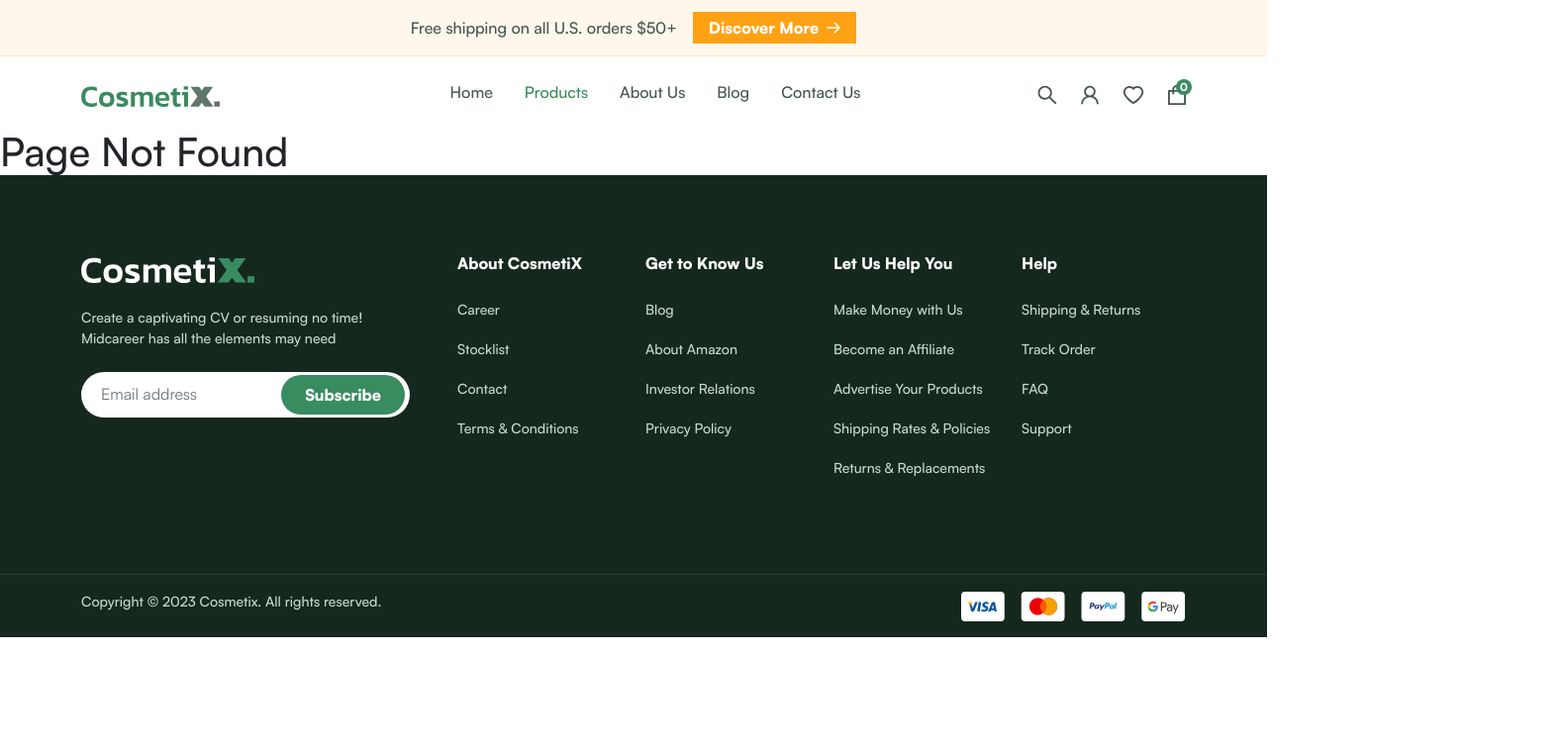
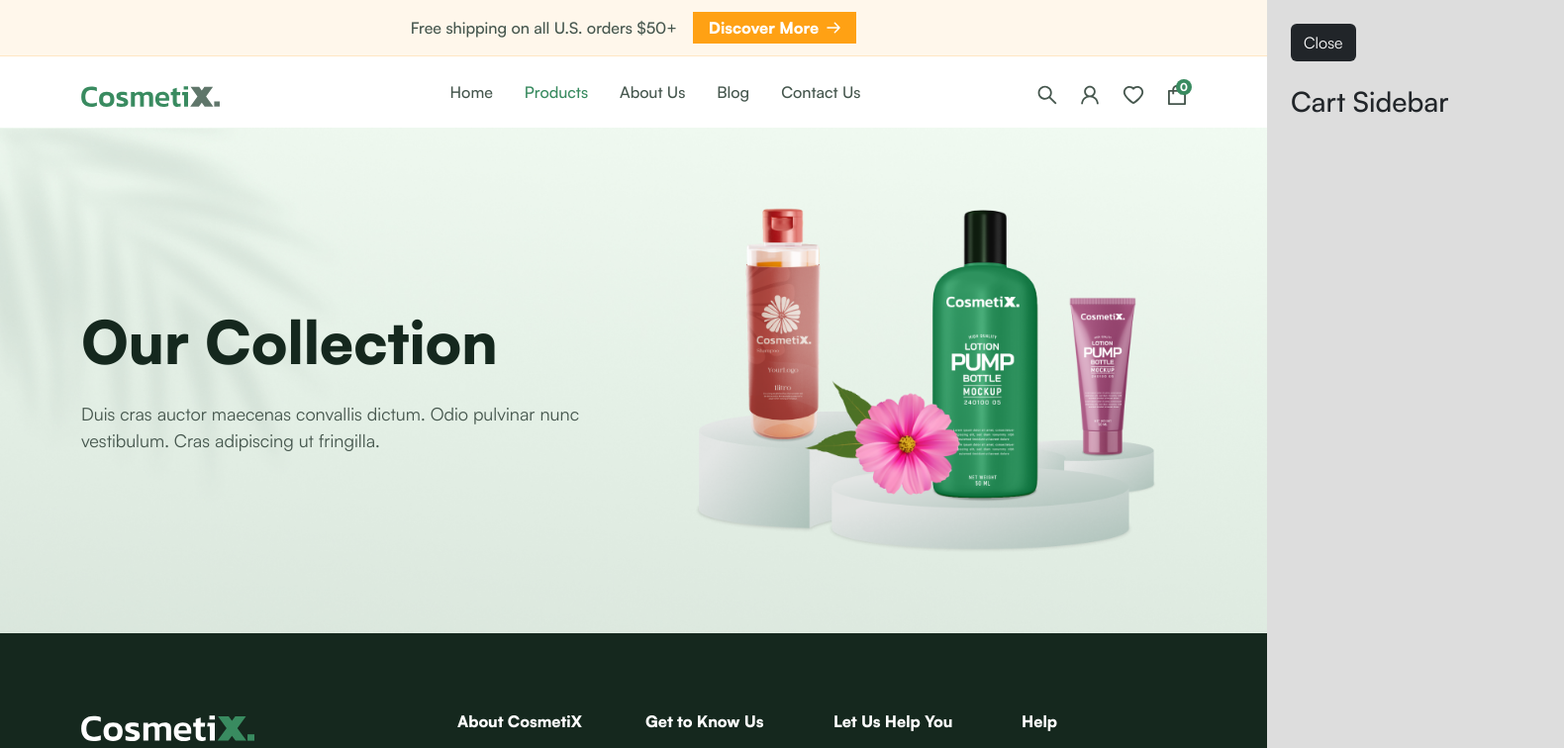
Before and after one commit to afzalpatwary/cosmetix-react, a React (Vite) app: page /products in a window 1280 px wide. Shown: the top 756 px of the page at 99% size, 1580 px wide, since content can reach past the window. Built offline with nearby package versions, Linux system fonts and the light colour scheme.

Commit message:
products page banner done

```diff
--- a/src/App.jsx
+++ b/src/App.jsx
@@ -4,6 +4,7 @@
 import About from "./pages/about/About"
 import Contact from "./pages/contact/Contact"
 import Home from "./pages/home/Home"
+import Product from "./pages/product/Product"
 
 
 function App() {
@@ -14,6 +15,7 @@
       <Routes>
         <Route path="/" element={<Home />} />
         <Route path="/home" element={<Home />} />
+        <Route path="/products" element={<Product />} />
         <Route path="/about" element={<About />} />
         <Route path="/contact" element={<Contact />} />
         <Route path="*" element={<h1>Page Not Found</h1>} />
--- a/src/Components/banner/Banner.jsx
+++ b/src/Components/banner/Banner.jsx
@@ -52,7 +52,7 @@
                     <p className="fs-5 fw-normal text-clr-dark3 mb-4 pb-3">
                       {item.desc}
                     </p>
-                    <Link href="#" className='bg-clr-green px-4 py-3 fw-black text-white d-inline-flex gap-2 align-items-center text-uppercase'>
+                    <Link href="#" className='bg-btn bg-clr-green px-4 py-3 fw-black text-white d-inline-flex gap-2 align-items-center text-uppercase'>
                       SHOP NOW
                       <img src={arrowIcon} alt="icon" />
                     </Link>
--- a/src/Components/cta/CTA.jsx
+++ b/src/Components/cta/CTA.jsx
@@ -18,7 +18,7 @@
               <p className="fs-6 fw-medium text-clr-dark6 mb-5">
                 Made using clean, non-toxic ingredients, our products are designed for everyone. But I must explain to you how all this mistaken idea of denouncing pleasure and praising pain.
               </p>
-              <Link href="#" className='bg-white fs-14 px-4 py-3 fw-black text-clr-dark1 text-uppercase'>
+              <Link href="#" className='bg-btn bg-white fs-14 px-4 py-3 fw-black text-clr-dark1 text-uppercase'>
                 Explore More
               </Link>
             </div>
--- a/src/Components/latestNews/LatestNews.jsx
+++ b/src/Components/latestNews/LatestNews.jsx
@@ -21,7 +21,7 @@
             BlogList.map((blog, index) => {
               return <div className="col-xl-4 col-sm-6 mb-4" key={index}>
                 <div className="single-blog h-100">
-                  <div className="blogImg">
+                  <div className="blogImg overflow-hidden">
                     <img src={blog.blogImg} alt="blog img" className="img-fluid w-100" />
                   </div>
                   <div className="blogInfo p-4 bg-white">
@@ -31,7 +31,7 @@
                       <Link to='/' className="fs-12 fw-black text-clr-green">{blog.blogCat}</Link>
                     </div>
                     <h3>
-                      <Link to='/' className="fs-6 fw-bold text-clr-dark1 lh-base mb-3 d-block">
+                      <Link to='/' className="blogTitle fs-6 fw-bold text-clr-dark1 lh-base mb-3 d-block">
                         {blog.blogTitle}
                       </Link>
                     </h3>
--- a/src/Components/latestNews/latestNews.scss
+++ b/src/Components/latestNews/latestNews.scss
@@ -1,3 +1,24 @@
 .ls1{
   letter-spacing: 0.1em;
 }
+.single-blog{
+  cursor: pointer;
+  .blogImg{
+      img{
+        transition: all 0.2s linear;
+      }
+    }
+    .blogTitle{
+      transition: all 0.2s linear;
+    }
+  &:hover{
+    .blogImg{
+      img{
+        transform: scale(1.1) rotate(3deg);
+      }
+    }
+    .blogTitle{
+      color: var(--green);
+    }
+  }
+}
--- /dev/null
+++ b/src/Components/subPageBanner/SubPageBanner.jsx
@@ -0,0 +1,30 @@
+
+
+
+const SubPageBanner = ({ bannerBg, bannerTitle, bannerIntro, bannerImg }) => {
+  return (
+    <section className="SubPageBanner section-padding isBgImg" style={{ backgroundImage: `url(${bannerBg})` }}>
+      <div className="container">
+        <div className="row align-items-center">
+          <div className="col-lg-6">
+            <div className="subPageBannerInfo mb-5 mb-lg-0">
+              <h1 className="fs-60 text-clr-dark1 fw-black mb-4">
+                {bannerTitle}
+              </h1>
+              <p className="fs-18 fw-normal text-clr-dark3">
+                {bannerIntro}
+              </p>
+            </div>
+          </div>
+          <div className="col-lg-6">
+            <div className="subPageBannerImg">
+              <img src={bannerImg} alt="sub banner img" className="img-fluid" />
+            </div>
+          </div>
+        </div>
+      </div>
+    </section>
+  );
+};
+
+export default SubPageBanner;
--- /dev/null
+++ b/src/pages/product/Product.jsx
@@ -0,0 +1,20 @@
+import CartSidebar from '../../Components/cartSidebar/CartSidebar';
+import SubPageBanner from '../../Components/subPageBanner/SubPageBanner';
+import BannerBG from '../../assets/img/subBannerBg.jpg';
+import subBannerImg from '../../assets/img/subBannerImg.png';
+
+const Product = () => {
+  return (
+    <div>
+      <CartSidebar />
+      <SubPageBanner
+        bannerTitle={"Our Collection"}
+        bannerIntro={"Duis cras auctor maecenas convallis dictum. Odio pulvinar nunc vestibulum. Cras adipiscing ut fringilla."}
+        bannerBg={BannerBG}
+        bannerImg={subBannerImg}
+      />
+    </div>
+  );
+};
+
+export default Product;
--- a/src/style.scss
+++ b/src/style.scss
@@ -236,6 +236,16 @@
         font-size: 35px;
     }
 }
+.fs-60 {
+    font-size: 60px;
+
+    @media (max-width: 991px) {
+        font-size: 50px;
+    }
+    @media (max-width: 560px) {
+        font-size: 40px;
+    }
+}
 .fs-90 {
     font-size: 90px;
 
@@ -329,3 +339,11 @@
     background-repeat: no-repeat;
 }
 /* helper , base classes - End */
+
+.bg-btn{
+    transition: all 0.2s linear;
+    &:hover{
+        background-color: var(--dark1) !important;
+        color: #fff !important;
+    }
+}
```
Also changed, not shown: src/assets/img/subBannerBg.jpg (added), src/assets/img/subBannerImg.png (added).
